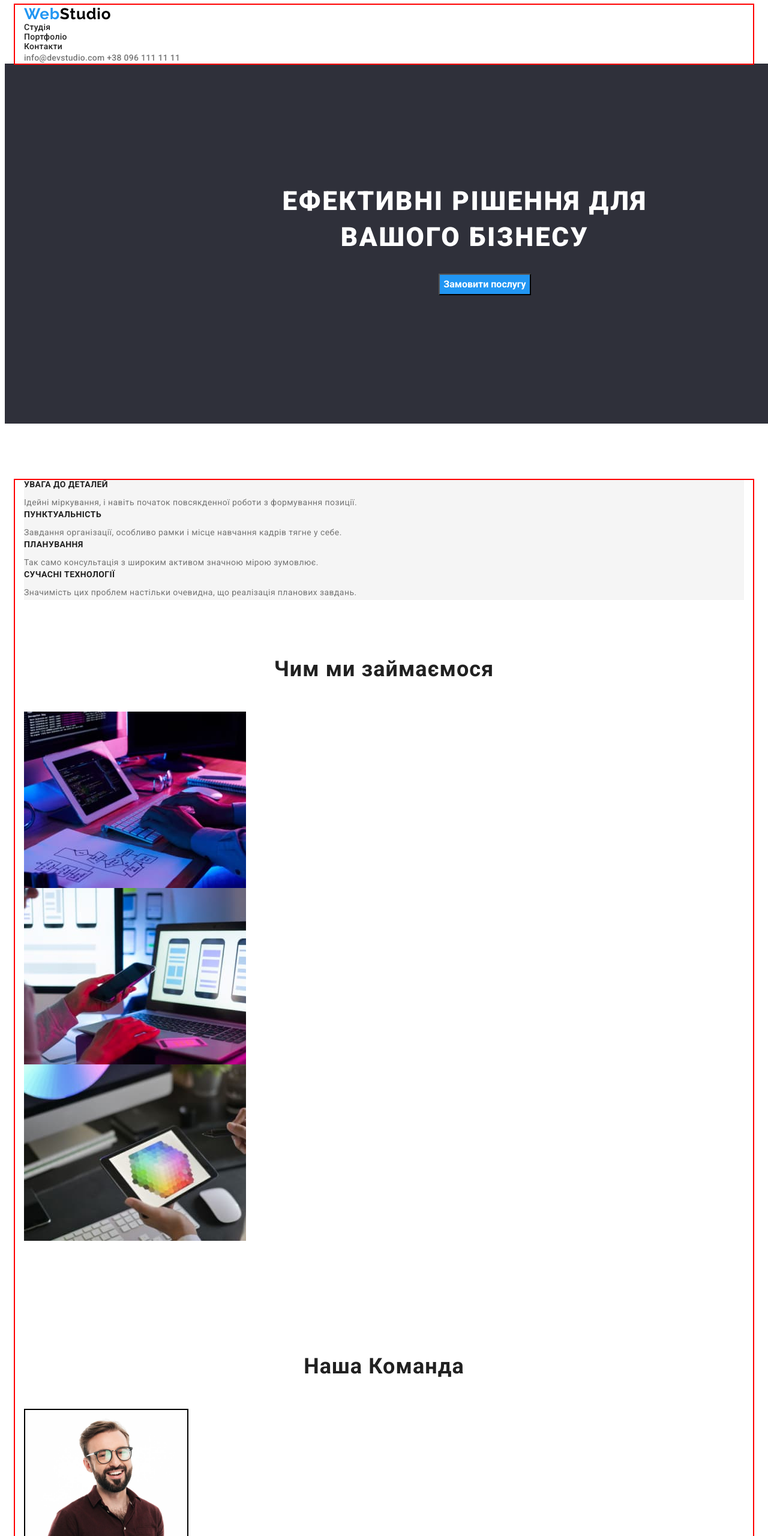
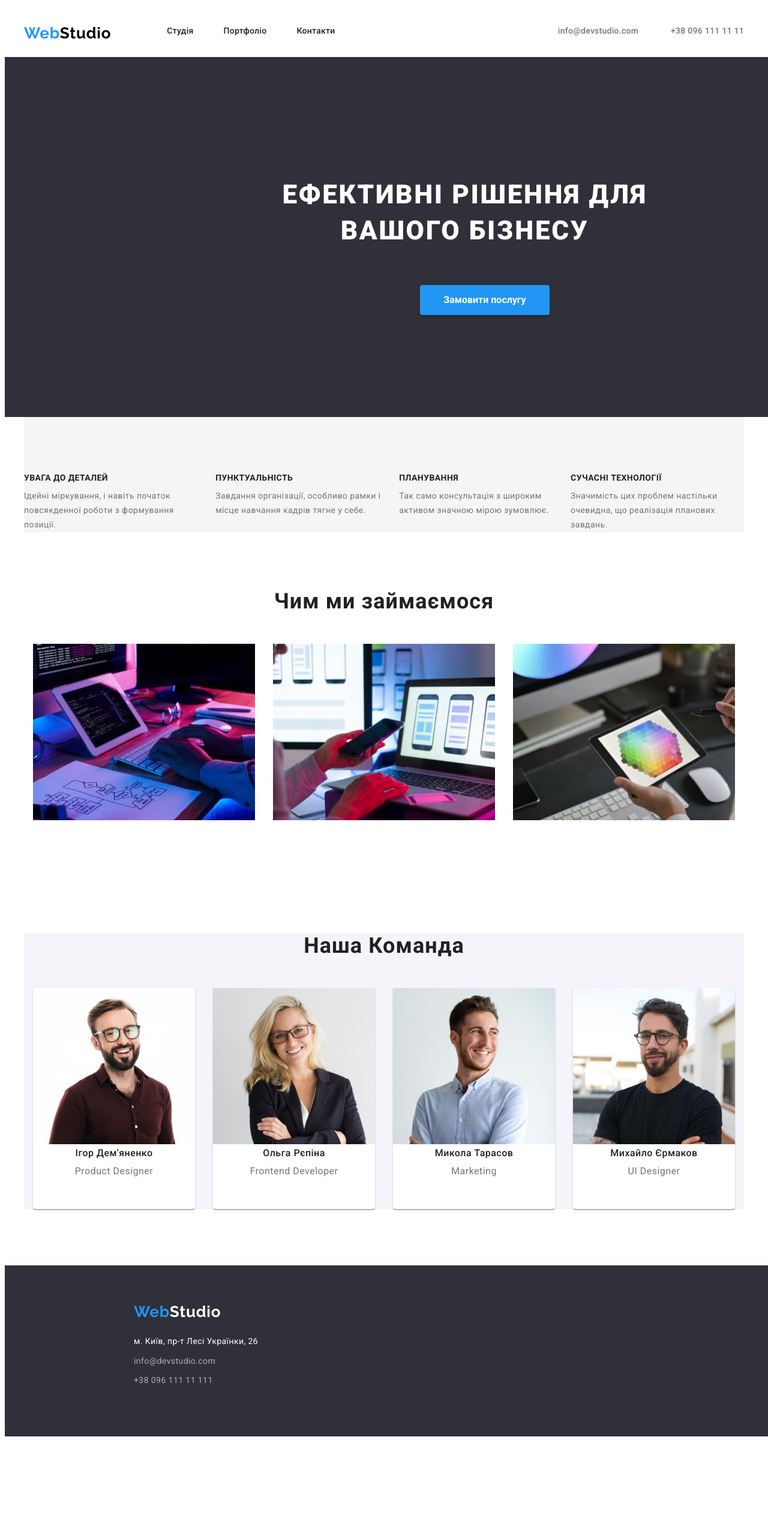
Before and after one commit to VolDMD/goit-markup-hw-04, a plain HTML site: page index.html in a window 1280 px wide. Shown: the top 2560 px of the page at 60% size. After the commit the page ends 2402 px from the top, so only its background shows below. Drawn offline with Linux system fonts and the light colour scheme.

Commit message:
index ok

```diff
--- a/css/style.css
+++ b/css/style.css
@@ -2,16 +2,17 @@
 /*-------------------------------------------header------------------------------------------*/
 :root{
     --brand-color: #212121;
-
 }
 
 p, h1, h2, h3, h4, h5, h6{
     margin: 0;
     }
+
 ul, ol{
     margin: 0;
     padding-left: 0;
     }
+
 button{
     cursor: pointer;
     }
@@ -20,19 +21,33 @@ img{
 }
 .header{
     background: #FFFFFF;
-
     }
 
-
+.list{
+    list-style:none ;
+        }
+.link{
+    text-decoration: none;
+            }
 .container{
     width: 1200px;
     padding-left: 15px;
     padding-right: 15px;
-    outline: 2px solid red;
     margin: 0 auto;
-
   }
 
+
+
+
+.header-navigation{
+    display: flex;
+    align-items: center;
+}
+
+.header-container{
+    display: flex;
+    align-items: center;
+}
 
 .weblogo{
     font-family: 'Raleway',sans-serif;
@@ -43,21 +58,21 @@ img{
     color: #000000;
     padding-top: 32px;
     padding-bottom: 25px;
+    margin-right: 93px;
+
+
     }
+
 
 .weblogo-web{
     color: #2196F3;
+    margin: 0 auto;
     }
 
-.list{
-    list-style:none ;
-        }
-.link{
-    text-decoration: none;
-            }
+
 .header-link:hover{
     color: #2196F3;
-    }
+        }
 
 .header-list{
     font-family: 'Roboto',sans-serif;
@@ -66,6 +81,10 @@ img{
     line-height: 1.14;
     letter-spacing: 0.02em;
     color: var(--brand-color);
+    display: flex;
+    gap: 50px;
+
+
 
     }
 .header-item{
@@ -75,6 +94,8 @@ img{
     line-height: 1.14;
     letter-spacing: 0.02em;
     color:var(--brand-color);
+
+
     }
 .header-link{
     font-family: 'Roboto',sans-serif;
@@ -83,6 +104,8 @@ img{
     line-height: 1.14;
     letter-spacing: 0.02em;
     color: var(--brand-color);
+
+
     }
 .header-mail:hover{
     color: #2196F3
@@ -97,8 +120,12 @@ img{
     letter-spacing: 0.02em;
     color:  #757575;
 
+
 }
 
+.header-connect{
+    margin-left: auto;
+}
 .header-tel:hover{
     color: #2196F3
 }
@@ -110,6 +137,8 @@ img{
     line-height: 16px;
     letter-spacing: 0.02em;
     color: #757575;
+    margin-left: 50px;
+
 }
 
 /*-----------------------------------------decision-----------------------------------------------*/
@@ -121,7 +150,7 @@ body{
 decision-container{
     width: 1600px;
     height: 600px;
-    margin: 0 auto;
+
 }
 
 .decision{
@@ -129,7 +158,7 @@ decision-container{
     width: 1600px;
     height: 600px;
     margin: 0 auto;
-    margin-bottom: 94px;
+
 
 
 }
@@ -144,7 +173,12 @@ decision-container{
     margin: 0 auto;
     display: block;
     margin-top: 30px;
-
+    padding: 10px 32px;
+    min-width: 216px;
+    height: 50px;
+    box-shadow: 0px 4px 4px rgba(0, 0, 0, 0.15);
+    border-radius: 4px;
+    border: #2196F3;
 
 }
 
@@ -159,35 +193,22 @@ decision-container{
     color: #FFFFFF;
     padding-top: 200px;
     padding-left: 452px;
-    max-width: 629px;
-
-
+    padding-right: 452px;
+    padding-bottom: 30px;
+    width: 629px;
     }
-
-decision-list{
-
-    font-weight: 700;
-    font-size: 14px;
-    line-height: 1.14;
-    letter-spacing: 0.03em;
-    text-transform: uppercase;
-    color: var(--brand-color);
-    padding-left: 724px;
-}
-
-decision-list-text{
-    font-size: 14px;
-    line-height: 11.71;
-     letter-spacing: 0.03em;
-
-    color: #757575;
-}
-
 /*-----------------------------------------benefits-----------------------------------------------*/
 
 .benefits {
     background: #F5F5F5;
     margin-bottom: 94px;
+}
+.benefits-container{
+    display: flex;
+    justify-content: center;
+    gap: 30px;
+    padding-top: 94px;
+    background: #F5F5F5;
 }
 .benefits-list {
     font-weight: 700;
@@ -217,7 +238,12 @@ letter-spacing: 0.03em;
 color: var(--brand-color);
 margin-bottom: 50px;
 }
+.about-container{
+    display: flex;
+    justify-content: center;
+    gap: 30px;
 
+}
 .about-img1{
 
 }
@@ -230,6 +256,7 @@ margin-bottom: 50px;
 
 /*-----------------------------------------team-----------------------------------------------*/
 .team {
+    background: #F5F4FA;
 }
 .team-title {
     font-weight: 700;
@@ -239,11 +266,23 @@ margin-bottom: 50px;
     letter-spacing: 0.03em;
     color: var(--brand-color);
     margin-bottom: 50px;
+
+
     }
+
+.team-container{
+    display: flex;
+    justify-content: center;
+    gap: 30px;
+    margin-bottom: 94px;
+
+}
 .team-img {
     width: 270px;
     height: 368px;
-    border: 2px solid black;
+    background: #FFFFFF;
+    box-shadow: 0px 1px 3px rgba(0, 0, 0, 0.12), 0px 1px 1px rgba(0, 0, 0, 0.14), 0px 2px 1px rgba(0, 0, 0, 0.2);
+    border-radius: 0px 0px 4px 4px;
 
 }
 .team-name {
@@ -251,15 +290,16 @@ font-weight: 500;
 font-size: 16px;
 line-height: 1.9;
 letter-spacing: 0.03em;
-
 color:var(--brand-color);
+text-align: center;
+letter-spacing: 0.03em;
 
 }
 .team-position {
 font-size: 16px;
 line-height: 1.9;
 letter-spacing: 0.03em;
-
+text-align: center;
 color: #757575;
 }
 /*-----------------------------------------footer-----------------------------------------------*/
@@ -268,16 +308,13 @@ color: #757575;
     width: 1200px;
     padding-left: 15px;
     padding-right: 15px;
-
     margin: 0 auto;
     height: 225px;
     width: 1600px;
+    padding-top: 60px;
 }
 
-.container-footer{
-padding-top: 60px;
-padding-left: 215px;
-}
+
 .footer-weblogo {
     font-family: 'Raleway',sans-serif;
     font-weight: 700;
@@ -285,7 +322,7 @@ padding-left: 215px;
     line-height: 1.33;
     letter-spacing: 0.03em;
     color: #FFFFFF;
-    padding-top: 60px;
+    margin-top: 94px;
 
 }
 
--- a/index.html
+++ b/index.html
@@ -12,9 +12,11 @@
     <link rel="stylesheet" href="./css/style.css">
 </head>
 <header class="header">
-    <div class="container">
-         <nav>
+    <div class="container  header-container">
+     <nav class="header-navigation">
+
         <a class="weblogo link" href="./index.html"><span class="weblogo-web">Web</span>Studio</a>
+
         <ul class="header-list">
             <li class="header-item list" >
                 <a class="header-link link" href="./index.html">Студія</a>
@@ -27,22 +29,24 @@
             </li>
         </ul>
          </nav>
+         <div class="header-connect">
              <a class="header-mail link" href="mailto:info@devstudio.com">info@devstudio.com </a>
-
             <a class="header-tel link" href="tel:+380961111111">+38 096 111 11 11</a>
         </div>
+    </div>
 </header>
+
 
 <body>
  <div class="decision-container">
       <section class="decision" >
          <h1 class="decision-info">Ефективні рішення для вашого бізнесу</h1>
             <button class="decision-btr" type="button">Замовити послугу</button>
-            </div>
-        </section>
+      </section></div>
+
       <div class="container">
           <section class="benefits">
-                <ul class="list" >
+              <ul class="benefits-container list" >
                    <li ><h3 class="benefits-list">УВАГА ДО ДЕТАЛЕЙ</h3>
                      <p class="benefits-list-text" >Ідейні міркування, і навіть початок повсякденної роботи з формування позиції.</p></li>
                   <li><h3 class="benefits-list">ПУНКТУАЛЬНІСТЬ</h3>
@@ -56,7 +60,7 @@
 
          <section class="about">
                 <h2 class="about-list">Чим ми займаємося</h2>
-             <ul>
+               <ul class="about-container">
                   <li class="about-img1 list"><img src="./images/about-img1.jpg" alt="Робоче місце" width="370" height="294"></li>
                   <li class="about-img2 list"><img src="./images/about-img2.jpg" alt="Робоче місце" width="370" height="294"></li>
                   <li class="about-img3 list"><img src="./images/about-img3.jpg" alt="Робоче місце" width="370" height="294"></li>
@@ -65,7 +69,7 @@
 
          <section class="team">
                 <h2 class="team-title">Наша Команда</h2>
-                <ul>
+                <ul class="team-container">
                    <li class="team-img list"><img src="./images/img-IgorD.jpg" alt="Фото Ігор" width="270" height="260" >
                     <h3 class="team-name">Ігор Дем'яненко</h3>
                     <p class="team-position">Product Designer</p></li>
@@ -81,24 +85,19 @@
               </ul>
          </section>
       </div>
-
 </body>
-
-
 <footer class="footer">
-
     <nav>
-    <div class="container-footer">
+        <div class="coontainer  foooter container" >
             <a class="footer-weblogo link" href="./index.html"><span class="weblogo-web">Web</span>Studio</a>
-
         <ul>
             <li class="footer-adress link list"><a class="footer-adress link list" href="https://www.google.com/maps/place/%D0%B1%D1%83%D0%BB%D1%8C%D0%B2%D0%B0%D1%80+%D0%9B%D0%B5%D1%81%D1%96+%D0%A3%D0%BA%D1%80%D0%B0%D1%97%D0%BD%D0%BA%D0%B8,+26,+%D0%9A%D0%B8%D1%97%D0%B2,+02000/@50.4265807,30.5361971,17z/data=!3m1!4b1!4m5!3m4!1s0x40d4cf0e033ecbe9:0x57a4dffefec77da0!8m2!3d50.4265807!4d30.5383858">м. Київ, пр-т Лесі Українки, 26</a></li>
             <li class="footer-mail link list" ><a class="footer-mail link list"  href="mailto:info@devstudio.com">info@devstudio.com </a></li>
             <li class="footer-tel list link "><a class="footer-tel list link " href="tel:+3809611111111">+38 096 111 11 111</a></li>
-    </ul></div>
+        </ul>
+        </div>
         </nav>
+</footer>
 
 
-</footer>
-
 </html>
```
Lines whose indentation alone changed are shown as unchanged.
